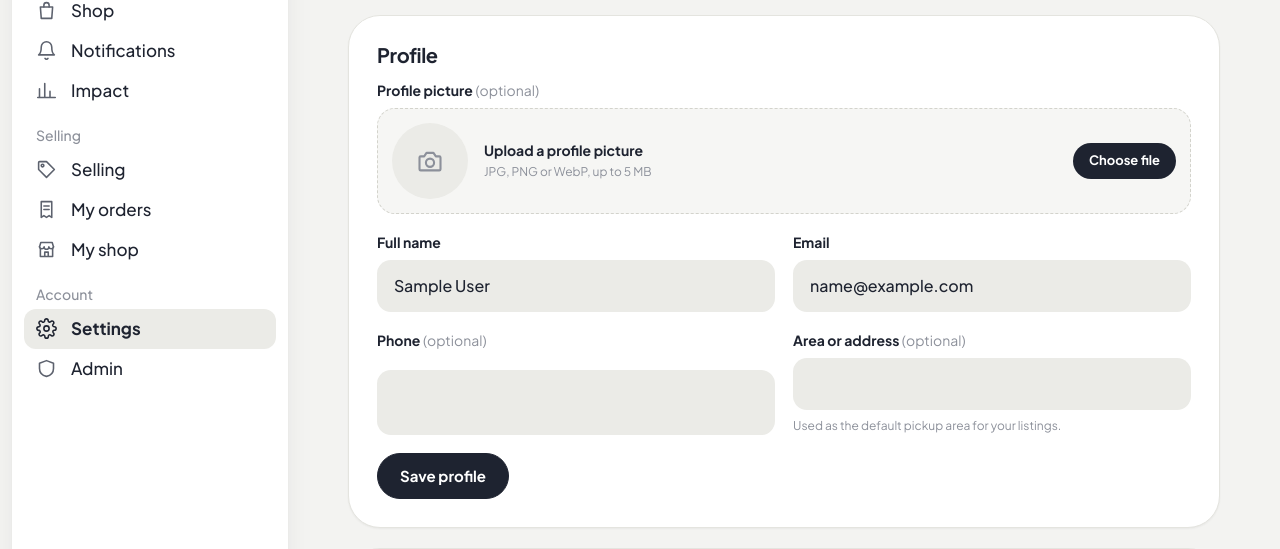
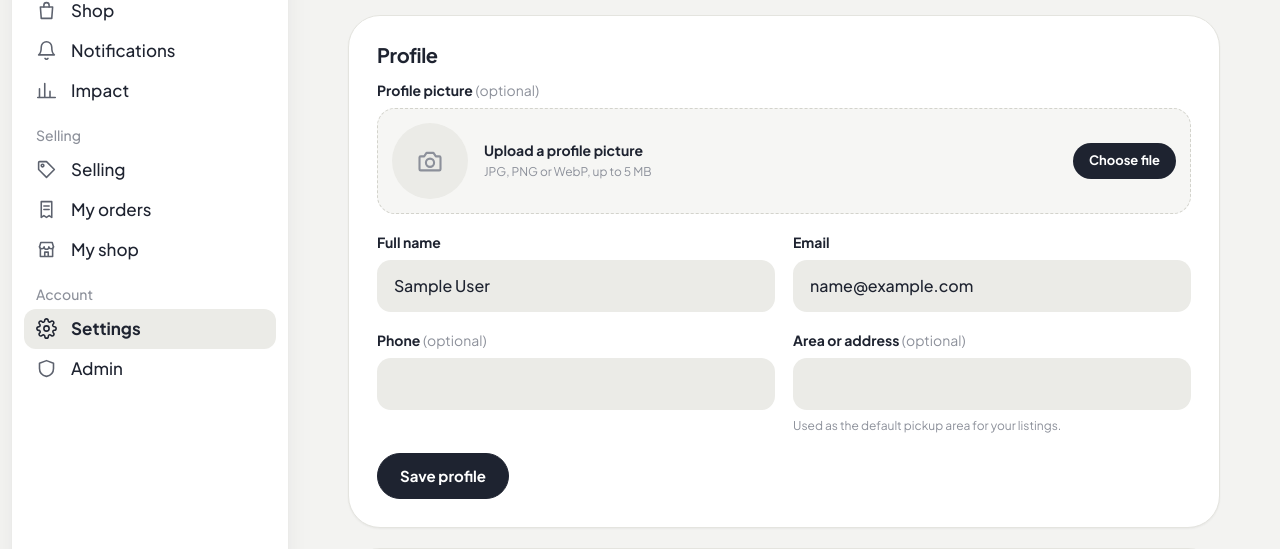
Before and after one commit to riyadhossensajjad/expirybox, a Django app: page /accounts/profile/ in a window 1280 px wide. Shown: the part 232-781 px from the top of the page. Run offline with Django 5.2, Linux system fonts and the light colour scheme; the visitor is signed in with stand-in values (Sample User, id 1); data comes from the database, SQL or seed files in the repository; data that the repository does not hold is empty.

Commit message:
Even form field heights

```diff
--- a/expirybox/static/css/shelflife.css
+++ b/expirybox/static/css/shelflife.css
@@ -517,7 +517,7 @@ small, .muted { color: var(--ink-3); }
 .form { display: grid; gap: 18px; }
 .form-grid { display: grid; grid-template-columns: repeat(2, minmax(0, 1fr)); gap: 18px; }
 .form-grid .span-2 { grid-column: 1 / -1; }
-.field { display: grid; gap: 7px; }
+.field { display: grid; gap: 7px; align-content: start; }
 .field__label { font-size: var(--t-sm); font-weight: 700; }
 .field__hint { font-size: var(--t-xs); color: var(--ink-3); }
 .field__error { font-size: var(--t-xs); color: var(--urgent); font-weight: 600; }
```
